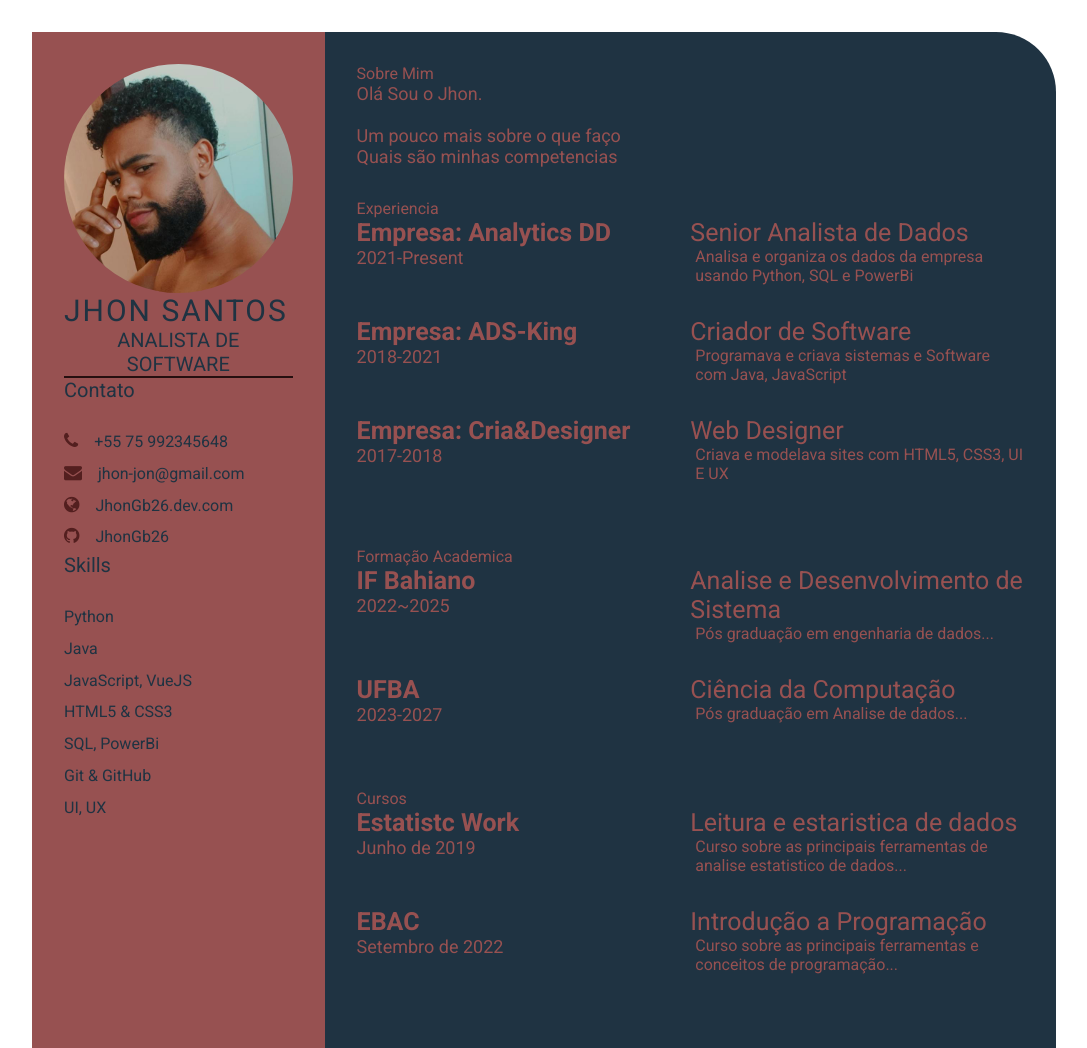
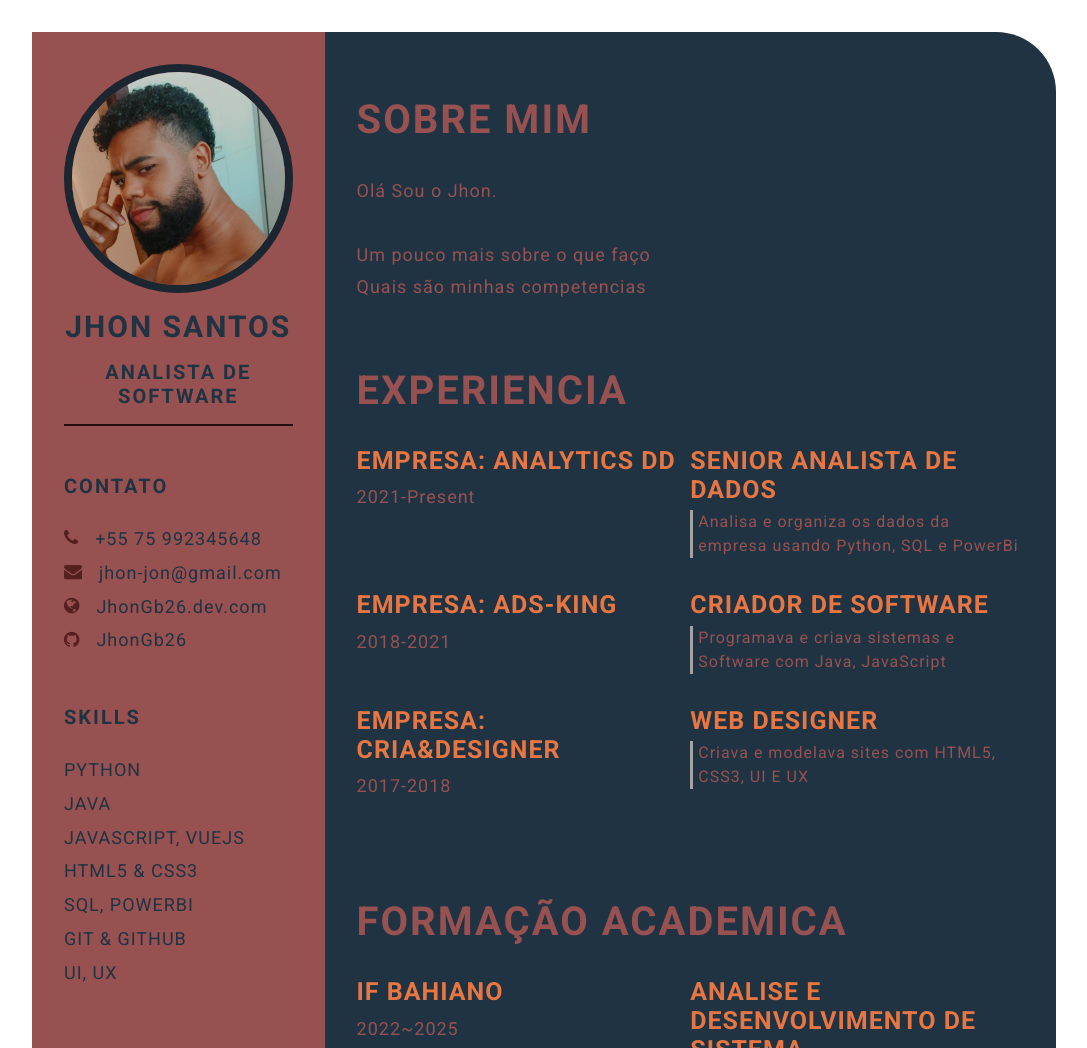
Before and after one commit to JhonGb26/devweekgit.github.io, a plain HTML site: page index.html in a window 1280 px wide. Shown: the top 1048 px of the page, without its empty margins (96-1183 px from the left). Drawn offline with Linux system fonts and the light colour scheme.

Commit message:
feature: add index.html

```diff
--- a/style.css
+++ b/style.css
@@ -5,6 +5,7 @@
     list-style: none;
     font-family: 'Roboto', sans-serif;
 }
+
 
 .resume-contents {
     min-height: 100vh;
@@ -38,7 +39,8 @@
 
 .profile .profile-image {
     width: 100%;
-    border-radius: 100%;
+    border-radius: 50%;
+    border: 8px solid #1B2631;
 }
 
 .name {
@@ -46,6 +48,9 @@
     font-size: 30px;
     letter-spacing: 2px;
     text-transform: uppercase;
+    text-align: center;
+    font-weight: bold;
+    padding: 1rem 0;
 }
 
 .profession {
@@ -53,12 +58,21 @@
     font-size: 20px;
     text-transform: uppercase;
     text-align: center;
+    letter-spacing: 2px;
+    font-weight: bold;
+    padding-bottom: 1rem;
 }
 
 /* .contact-info { border-bottom: 2px solid #1B2631; } */
 .left-title {
     color: #1f3342;
     font-size: 20px;
+    letter-spacing: 2px;
+    text-transform: uppercase;
+    font-weight: bold;
+    display: flex;
+    align-items: center;
+    padding-top: 3rem;
 }
 
 .contact-info ul {
@@ -69,6 +83,10 @@
 .references ul li {
     padding: .4rem 0;
     color: #1f3342;
+    display: flex;
+    align-items: center;
+    letter-spacing: 1px;
+    font-size: 18px;
 }
 
 .contact-info ul li i,
@@ -84,6 +102,27 @@
 .skills ul li p {
     padding: .4rem 0;
     color: #1f3342;
+    font-size: 18px;
+    letter-spacing: 1px;
+    display: flex;
+    align-items: center;
+    text-transform: uppercase;
+}
+.referance-name {
+    padding-top: 1.5rem;
+    padding-bottom: .4rem;
+    font-size: 18px;
+    color: #F9E79F;
+    letter-spacing: 1px;
+    text-transform: uppercase;
+}
+
+.referance-profession {
+    font-size: 16px;
+    color: #d6dbdfaf;
+    letter-spacing: 1px;
+    /* text-transform: uppercase; */
+    padding-bottom: .4rem;
 }
 
 .right-section-contents {
@@ -92,6 +131,14 @@
 
 .right-title {
     color: #975151;
+    font-size: 40px;
+    letter-spacing: 2px;
+    text-transform: uppercase;
+    font-weight: bold;
+    display: flex;
+    align-items: center;
+    padding: 2rem 0;
+    position: relative;
 }
 
 .gap {
@@ -99,6 +146,8 @@
 }
 .about-me-contents {
     font-size: 18px;
+    letter-spacing: 1px;
+    line-height: 2rem;
     color: #975151;
 
 }
@@ -117,24 +166,38 @@
 .awards-company-name {
     font-size: 25px;
     font-weight: bold;
+    text-transform: uppercase;
+    letter-spacing: 1px;
+    color: #e77642;
+    padding-bottom: .4rem;
 }
 
 .exp-time-period,
 .educationp-time-period,
 .awards-time-period {
     font-size: 18px;
+    letter-spacing: 1px;
+    line-height: 2rem;
 }
 
 .exp-position,
 .education-subject,
 .awards-name {
     font-size: 25px;
+    font-weight: bold;
+    text-transform: uppercase;
+    letter-spacing: 1px;
+    color: #e77642;
+    padding-bottom: .4rem;
 }
 
 .exp-desc,
 .education-desc,
 .awards-desc {
     font-size: 16px;
+    letter-spacing: 1px;
+    line-height: 1.5rem;
+    border-left: 3px solid #a5a3a3;
     padding-left: 5px;
 
 }
```
